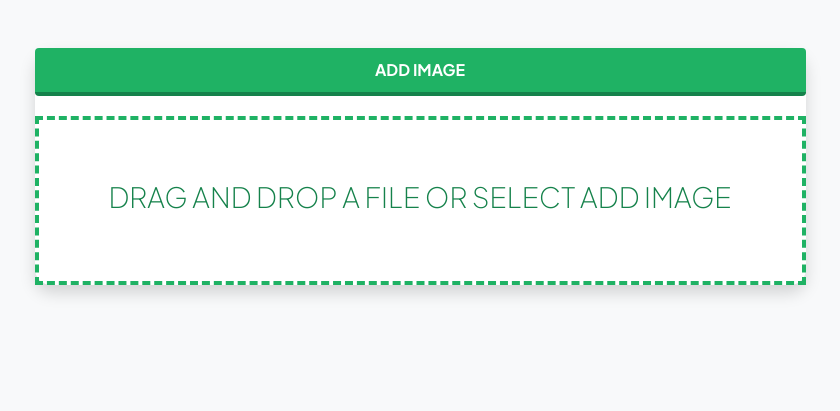
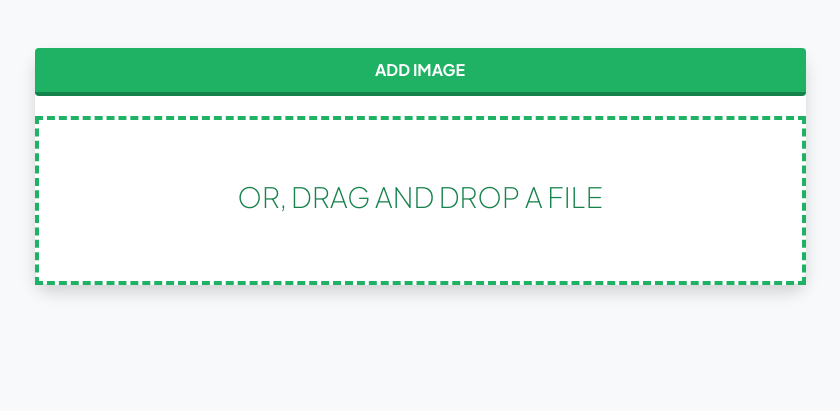
Before and after one commit to takshkothari/HealthInspect, a Python web app: template flask/templates/product.html in a window 1280 px wide. Shown: the part 178-589 px from the top of the page, without its empty margins (220-1060 px from the left). Run offline with Jinja, Linux system fonts and the light colour scheme; the template is opened without the code that fills it, so the values that code supplies are empty.

Commit message:
Update product.html

```diff
--- a/flask/templates/product.html
+++ b/flask/templates/product.html
@@ -48,7 +48,7 @@
                                 <div class="file-upload-placeholder">
                                     <input class="file-upload-input" type='file' onchange="readURL(this);" accept="image/*" />
                                     <div class="drag-text">
-                                        <h3>Drag and drop a file or select add Image</h3>
+                                        <h3>or, drag and drop a file</h3>
                                     </div>
                                 </div>
                                 <div class="file-upload-preview">
```
